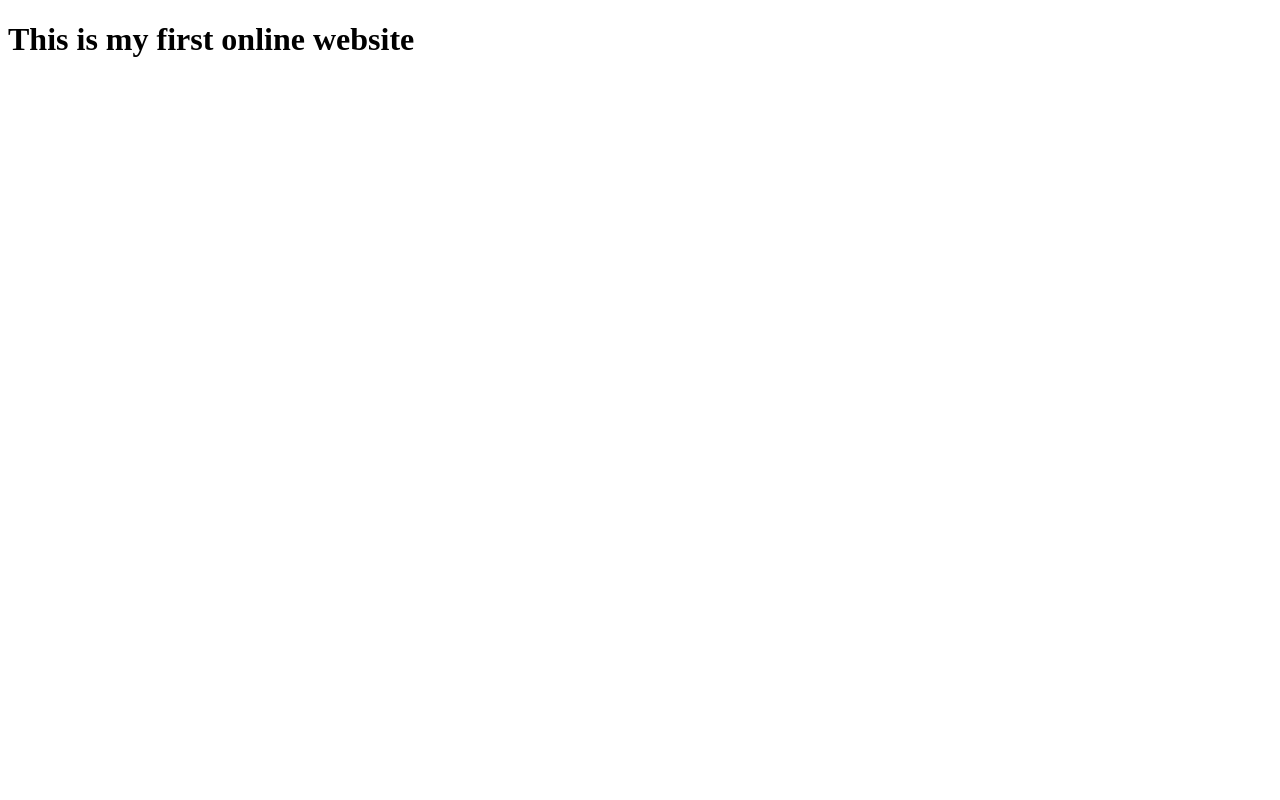
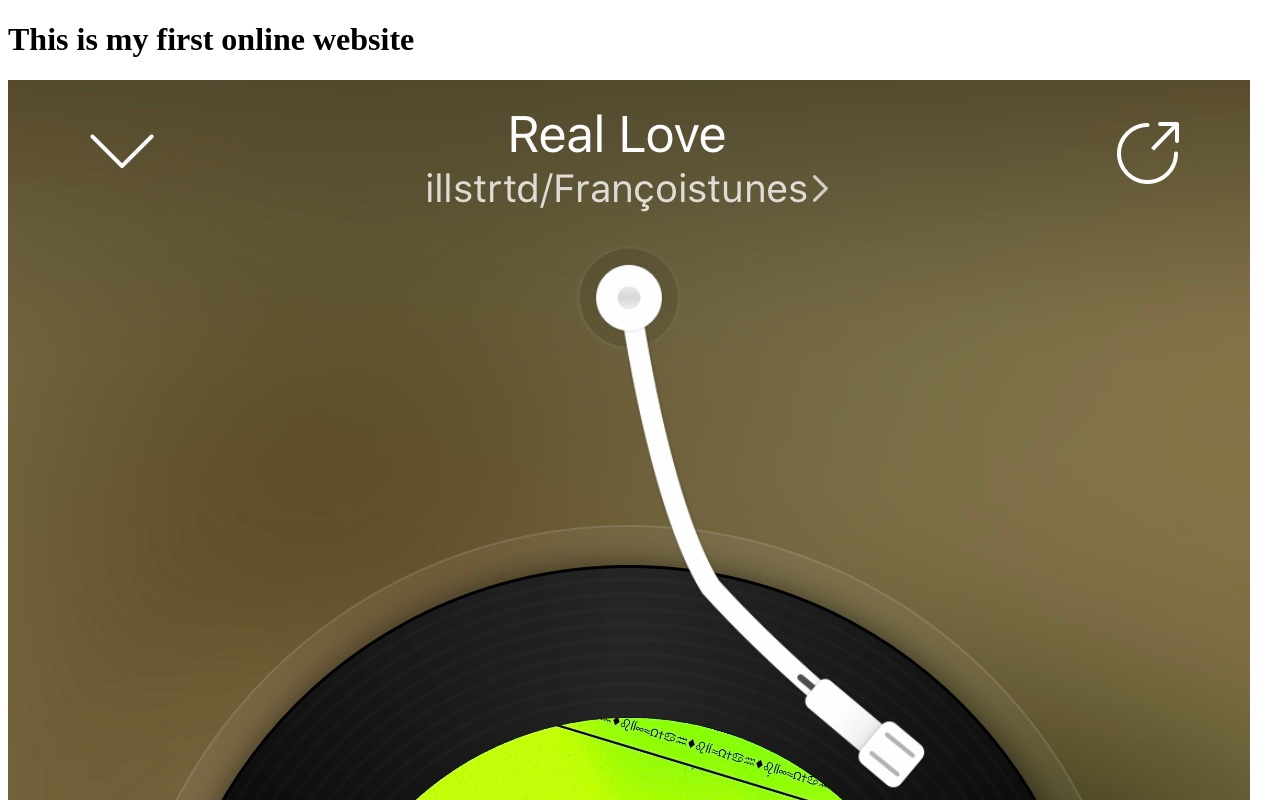
Before and after one commit to JianyangXue/GD2-003, a plain HTML site: page index.html in a window 1280 px wide. Shown: the top 800 px of the page. Drawn offline with Linux system fonts and the light colour scheme.

Commit message:
Update index.html

```diff
--- a/index.html
+++ b/index.html
@@ -7,6 +7,7 @@
 </head>
 <body>
 	<h1>This is my first online website</h1>
+	<img src = "IMG_1278.jpg">
 </body>
 
 </html>
```
